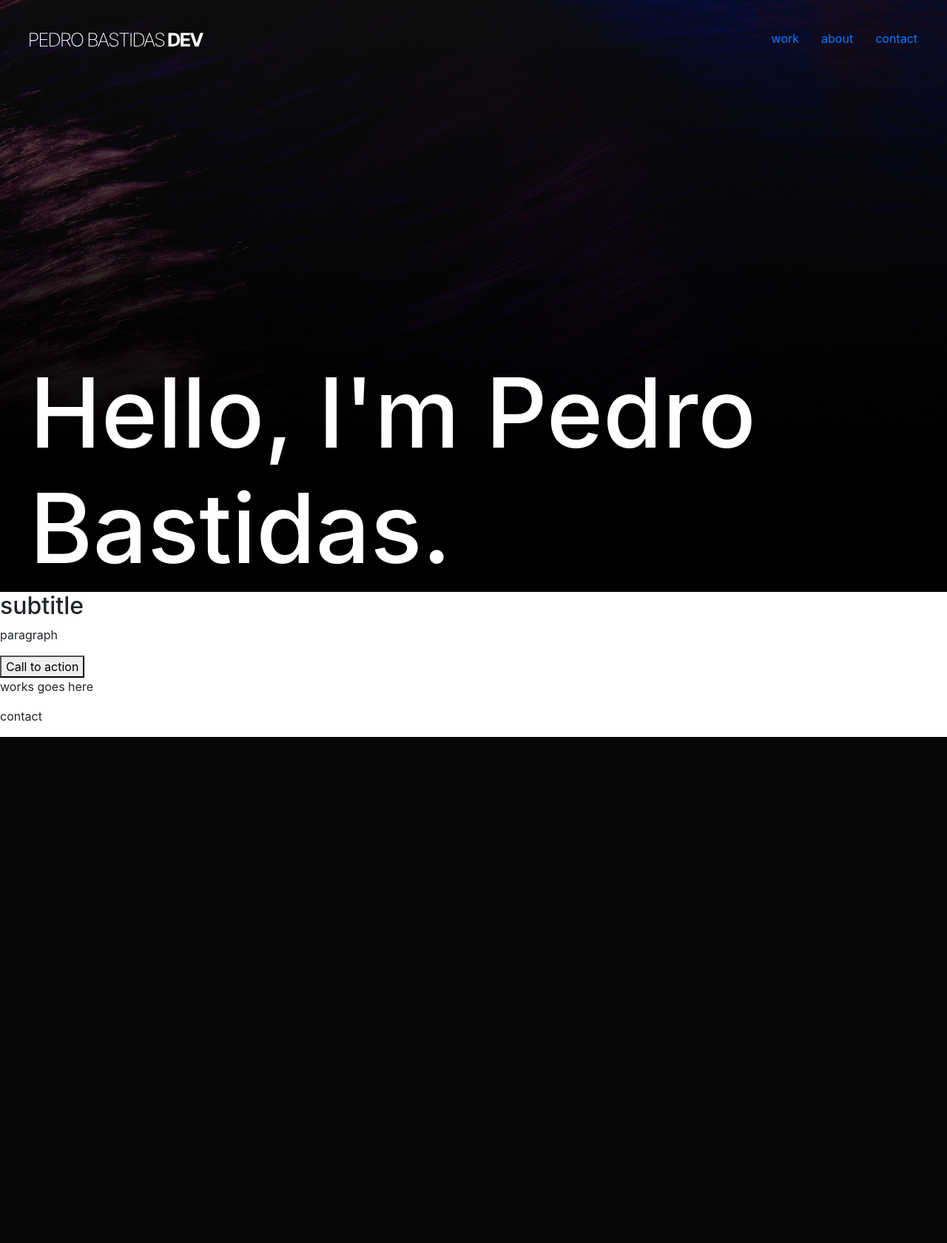
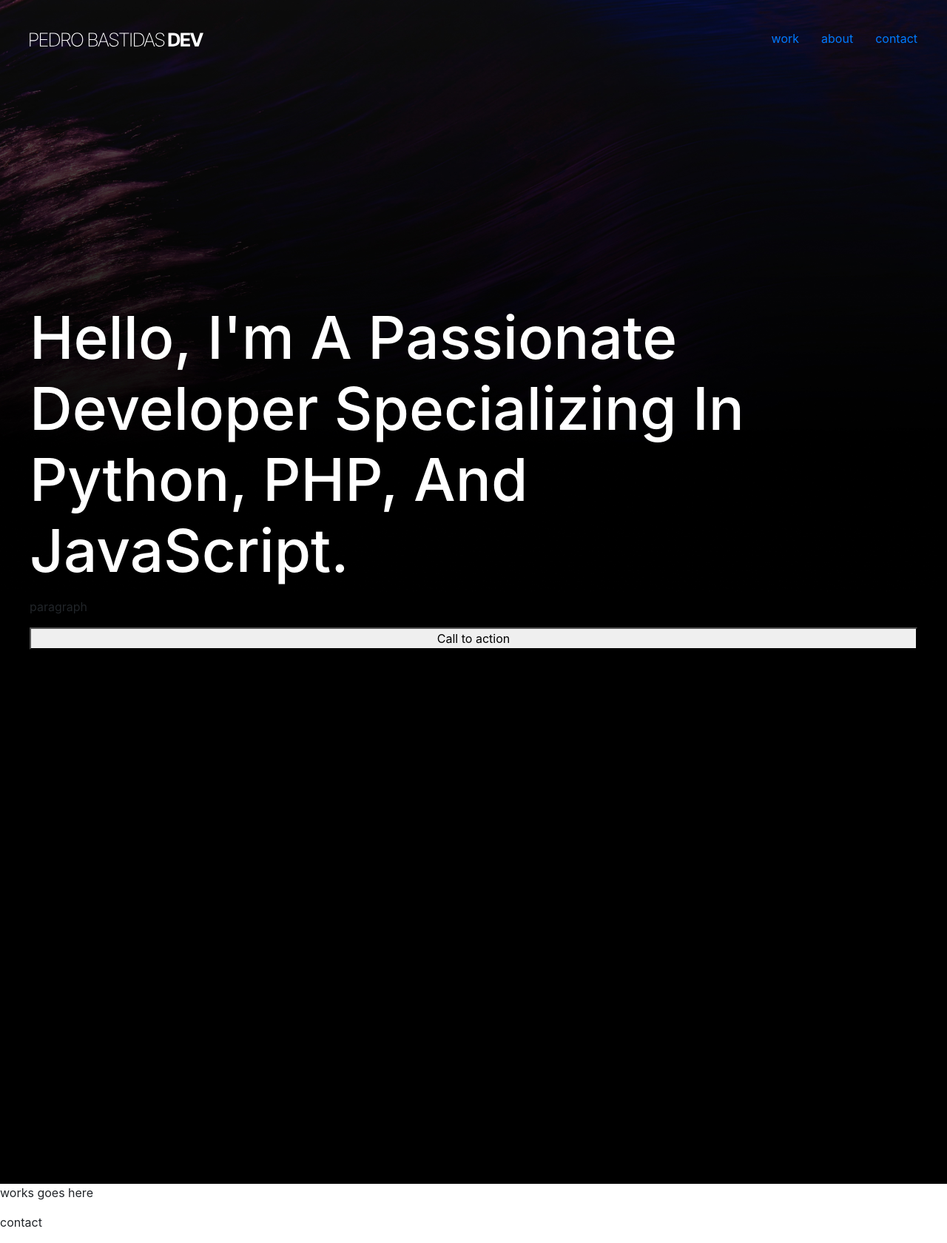
Before and after one commit to pedro092692/portfolio_2024, a Flask app: page / in a window 1280 px wide. Shown: the whole page at 74% size. Before the commit the page ends 996 px from the top, so only its background shows below. Run offline with Flask 3, Linux system fonts and the light colour scheme; some libraries are stand-ins or nearby versions.

Commit message:
update hero and post-hero section in main.index

```diff
--- a/app/static/css/main/style.css
+++ b/app/static/css/main/style.css
@@ -28,8 +28,25 @@ nav ul{
 }
 
 .hero-content h2{
-    width: 85%;
-    font-size: 130px;
+    width: 90%;
+    font-size: 80px;
     text-transform: capitalize;
     color: white;
 }
+
+/* post hero section */
+.post-hero{
+    height: 100vh;
+    background: black;
+    display: flex;
+    flex-direction: column;
+    padding: 0px 40px 40px 40px;
+}
+
+.post-hero h2{
+    color: white;
+    font-size: 30px;
+}
+
+
+/* end post hero section*/
--- a/app/templates/main/index.html
+++ b/app/templates/main/index.html
@@ -32,7 +32,7 @@
         </nav>
         <div class="hero-content">
             <h2>
-                Hello, I'm Pedro Bastidas.
+                Hello, I'm A passionate developer specializing in Python, PHP, and JavaScript.
             </h2>
         </div>
         <!--end nav-->
@@ -41,7 +41,7 @@
 
     <!-- post hero section-->
     <section class="post-hero">
-        <h2>subtitle</h2>
+        <h2></h2>
         <p>paragraph</p>
         <button>Call to action</button>
     </section>
```
